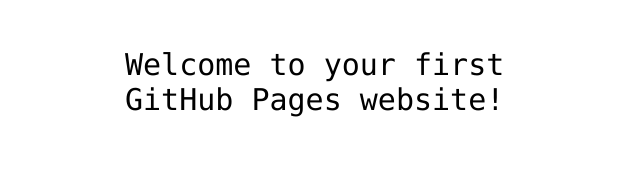
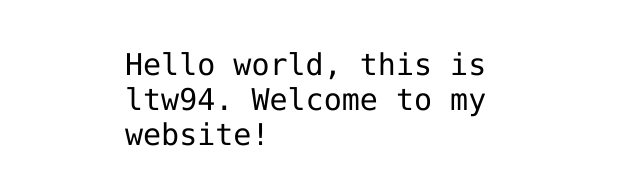
Before and after one commit to Fra186/ltw94.github.io, a plain HTML site: page index.html in a window 1280 px wide. Shown: the part 341-526 px from the top of the page, without its empty margins (315-955 px from the left). Drawn offline with Linux system fonts and the light colour scheme.

Commit message:
Update index.html

```diff
--- a/index.html
+++ b/index.html
@@ -12,7 +12,7 @@
 <img src="https://octodex.github.com/images/daftpunktocat-thomas.gif" id="octocat" alt="octocat-gif" />
 
 <!-- Change this code here by copy and pasting your template on line 15 -->
-<p>Welcome to your first GitHub Pages website!</p>
+<p>Hello world, this is ltw94. Welcome to my website!</p>
 
 </body>
 </html>
```
